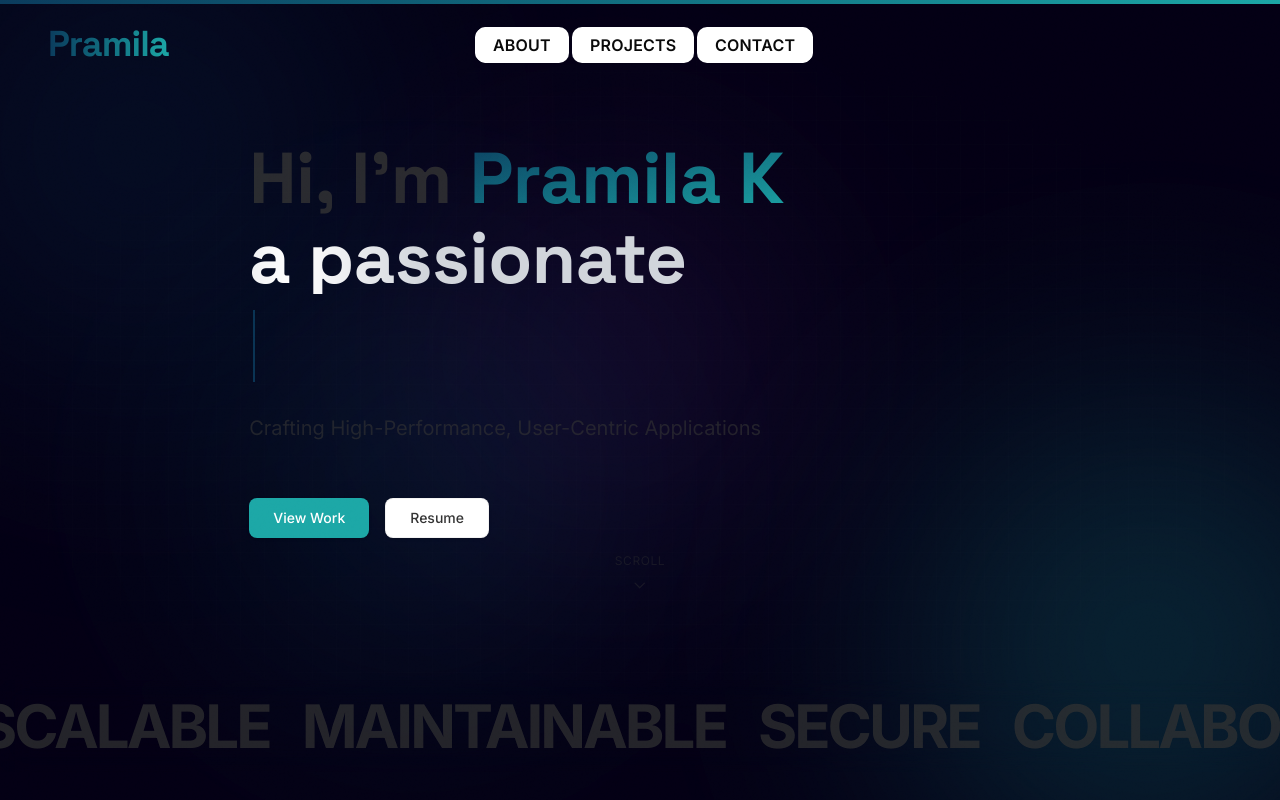
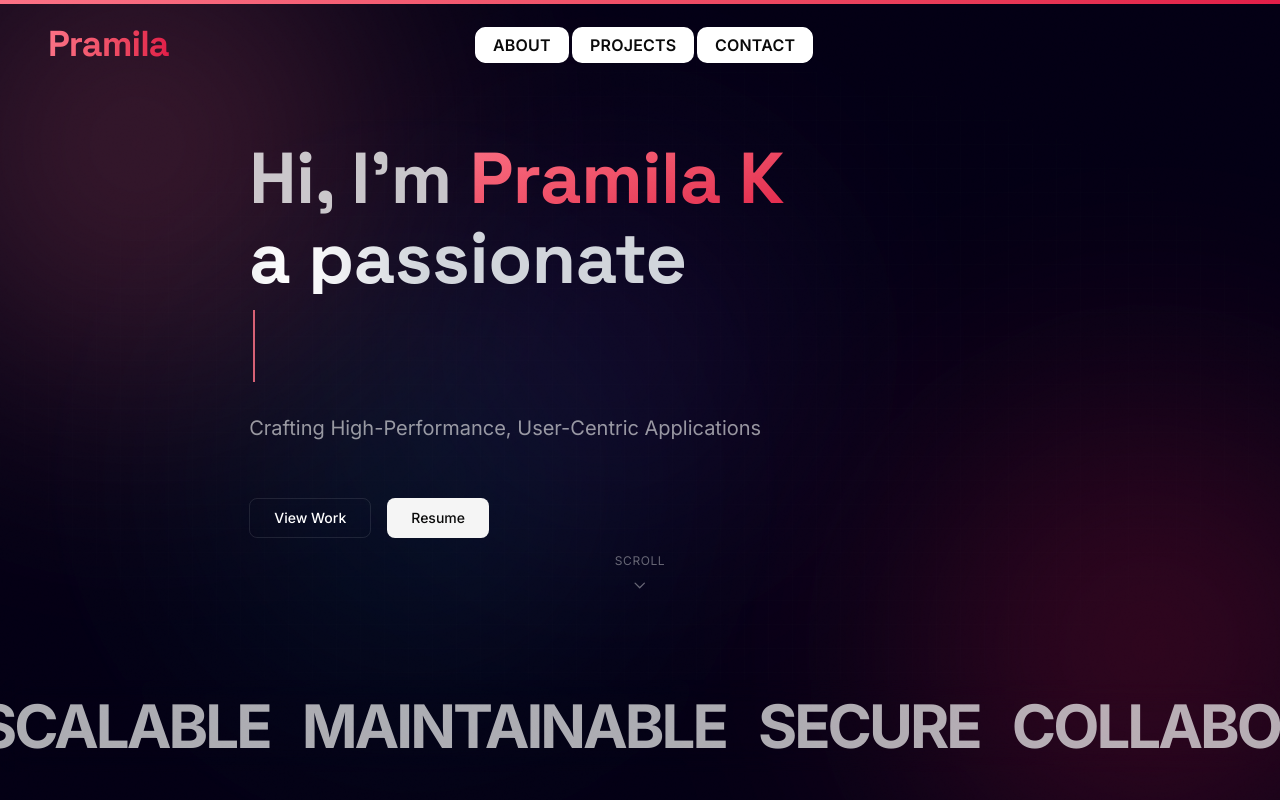
Before and after one commit to pramila2412/portfolio, a Next.js app: page / in a window 1280 px wide. Shown: the top 800 px of the page. Built offline with nearby package versions, Linux system fonts and the light colour scheme.

Commit message:
color update

```diff
--- a/app/globals.css
+++ b/app/globals.css
@@ -49,19 +49,19 @@
 
 :root {
   --radius: 0.625rem;
-  --background: #FFFFFF;
-  --foreground: #333333;
-  --accent-blue: #0B3C5D;
-  --accent-purple: #1CA7A6;
-  --muted-text: #666666;
+  --background: #0a0a0a;
+  --foreground: #f5f5f5;
+  --accent-blue: #fb7185;
+  --accent-purple: #e11d48;
+  --muted-text: #404040;
   --ease-premium: cubic-bezier(0.22, 1, 0.36, 1);
-  --card: #FFFFFF;
-  --card-foreground: #333333;
-  --popover: #FFFFFF;
-  --popover-foreground: #333333;
-  --primary: #1CA7A6;
-  --primary-foreground: #FFFFFF;
-  --secondary: #0B3C5D;
+  --card: oklch(1 0 0);
+  --card-foreground: oklch(0.145 0 0);
+  --popover: oklch(1 0 0);
+  --popover-foreground: oklch(0.145 0 0);
+  --primary: oklch(0.205 0 0);
+  --primary-foreground: oklch(0.985 0 0);
+  --secondary: oklch(0.97 0 0);
   --secondary-foreground: oklch(0.205 0 0);
   --muted: oklch(0.97 0 0);
   --muted-foreground: oklch(0.556 0 0);
--- a/app/layout.tsx
+++ b/app/layout.tsx
@@ -39,7 +39,7 @@ export default function RootLayout({
   children: React.ReactNode;
 }>) {
   return (
-    <html lang="en">
+    <html lang="en" className="dark">
       <body
         className={`${inter.variable} ${spaceGrotesk.variable} antialiased font-sans`}
       >
--- a/components/sections/hero.tsx
+++ b/components/sections/hero.tsx
@@ -96,26 +96,31 @@ export function Hero() {
           <motion.div
             initial={false}
             animate={{ opacity: 1, y: 0 }}
-            className="pt-8 flex flex-wrap gap-4"
+            className="pt-8"
           >
             <Button
               size="lg"
-              className="cursor-pointer"
+              className="relative mr-4 group cursor-pointer overflow-hidden bg-transparent text-white border hover:bg-foreground hover:text-black transition-all duration-300"
               onClick={() => {
                 const element = document.querySelector("#projects");
                 element?.scrollIntoView({ behavior: "smooth" });
               }}
             >
-              <span>View Work</span>
+              <span className="relative z-10">View Work</span>
+              <motion.div
+                className="absolute inset-0 bg-gradient-to-r from-[var(--accent-blue)] to-[var(--accent-purple)]"
+                initial={{ x: "-100%" }}
+                whileHover={{ x: 0 }}
+                transition={{ duration: 0.3 }}
+              />
             </Button>
          <Button
             size="lg"
-            variant="outline"
             onClick={handleDownload}
-            className="cursor-pointer"
+            className="relative group cursor-pointer overflow-hidden bg-foreground text-background hover:bg-foreground/90 transition-all duration-300"
             aria-label="Download Resume"
           >
-            <span>Resume</span>
+            <span className="relative z-10">Resume</span>
           </Button>
           </motion.div>
         </div>
--- a/components/ui/button.tsx
+++ b/components/ui/button.tsx
@@ -5,15 +5,15 @@ import { Slot } from "radix-ui"
 import { cn } from "@/lib/utils"
 
 const buttonVariants = cva(
-  "inline-flex items-center justify-center gap-2 whitespace-nowrap rounded-[8px] text-sm font-medium transition-all disabled:pointer-events-none disabled:opacity-50 [&_svg]:pointer-events-none [&_svg:not([class*='size-'])]:size-4 shrink-0 [&_svg]:shrink-0 outline-none focus-visible:border-ring focus-visible:ring-ring/50 focus-visible:ring-[3px] aria-invalid:ring-destructive/20 dark:aria-invalid:ring-destructive/40 aria-invalid:border-destructive",
+  "inline-flex items-center justify-center gap-2 whitespace-nowrap rounded-md text-sm font-medium transition-all disabled:pointer-events-none disabled:opacity-50 [&_svg]:pointer-events-none [&_svg:not([class*='size-'])]:size-4 shrink-0 [&_svg]:shrink-0 outline-none focus-visible:border-ring focus-visible:ring-ring/50 focus-visible:ring-[3px] aria-invalid:ring-destructive/20 dark:aria-invalid:ring-destructive/40 aria-invalid:border-destructive",
   {
     variants: {
       variant: {
-        default: "bg-primary text-primary-foreground shadow-sm hover:bg-primary/90",
+        default: "bg-primary text-primary-foreground hover:bg-primary/90",
         destructive:
           "bg-destructive text-white hover:bg-destructive/90 focus-visible:ring-destructive/20 dark:focus-visible:ring-destructive/40 dark:bg-destructive/60",
         outline:
-          "border border-border/50 bg-background shadow-sm hover:bg-accent hover:text-accent-foreground dark:bg-input/30 dark:border-input dark:hover:bg-input/50",
+          "border bg-background shadow-xs hover:bg-accent hover:text-accent-foreground dark:bg-input/30 dark:border-input dark:hover:bg-input/50",
         secondary:
           "bg-secondary text-secondary-foreground hover:bg-secondary/80",
         ghost:
```
